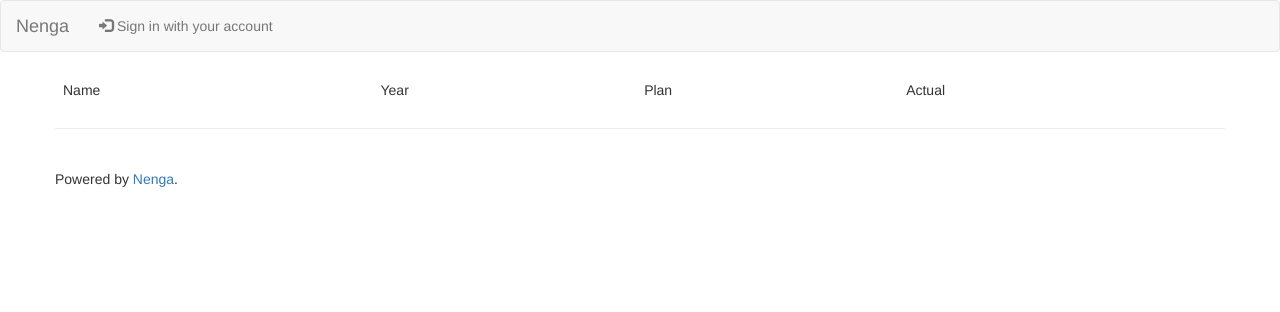
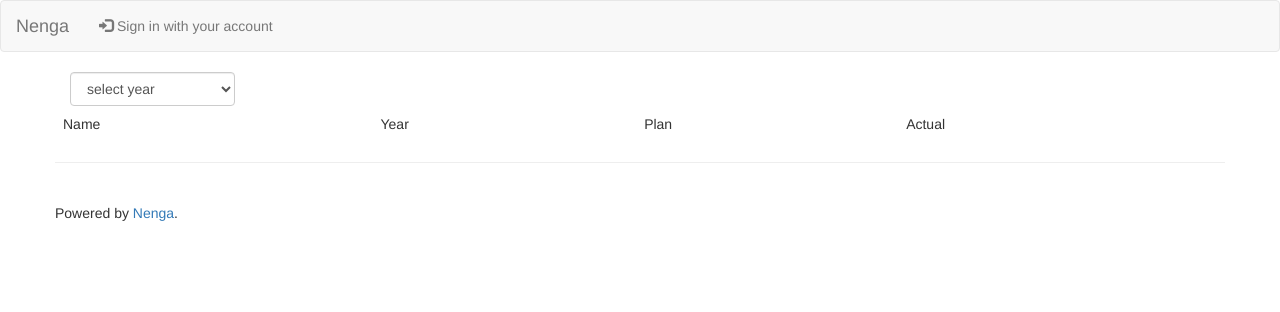
Before and after one commit to mkouhei/nenga, a Django app: template nenga/templates/address/plan_actual_list.html in a window 1280 px wide. Shown: the top 312 px of the page. Run offline with Django 3.2, Linux system fonts and the light colour scheme; the template is opened without the code that fills it, so the values that code supplies are empty; parts of the project's set-up code (start-up, migrations or seed data) failed here and were passed over; some libraries are stand-ins or nearby versions.

Commit message:
Added control year at plan_actual view.
Signed-off-by: Kouhei Maeda <mkouhei@palmtb.net>

```diff
--- a/nenga/address/views.py
+++ b/nenga/address/views.py
@@ -2,7 +2,7 @@
 """ views of nenga.address """
 from django.shortcuts import render_to_response
 from django.template import RequestContext
-from nenga.address.models import Contact, PlanActual
+from nenga.address.models import Contact, PlanActual, Year
 
 
 def index(request):
@@ -26,6 +26,7 @@ def contacts(request):
 
 def plan_actual(request, year=None):
     """ list view of plan and actual """
+    years = Year.objects.all()
     if year:
         plan_actuals = PlanActual.objects.owned_list_by_year(request.user,
                                                              year)
@@ -34,5 +35,6 @@ def plan_actual(request, year=None):
     return render_to_response('address/plan_actual_list.html',
                               {'is_authenticated':
                                request.user.is_authenticated(),
+                               'years': years,
                                'plan_actuals': plan_actuals},
                               context_instance=RequestContext(request))
--- a/nenga/static/js/nenga.js
+++ b/nenga/static/js/nenga.js
@@ -0,0 +1,10 @@
+$(function() {
+    function select_year() {
+        $("select#year").bind("change", function() {
+            var target_url = "/nenga/plan_actual/" + $("select#year").val() + "/";
+            location.href = target_url;
+        });
+    }
+
+    select_year();
+});
--- a/nenga/templates/address/plan_actual_list.html
+++ b/nenga/templates/address/plan_actual_list.html
@@ -1,6 +1,14 @@
 {% extends "layout.html" %}
 {% block content %}
 <div class="row">
+  <div class="col-md-2">
+    <select id="year" class="form-control">
+      <option value="">select year</option>
+      {% for year in years %}
+      {% if year %}<option value="{{ year }}">{{ year }}</option>{% endif %}
+      {% endfor %}
+    </select>
+  </div>
   <table class="table table=condensed">
     <thead>
       <tr>
--- a/nenga/templates/layout.html
+++ b/nenga/templates/layout.html
@@ -7,6 +7,7 @@
     <script src="https://code.jquery.com/jquery-2.1.1.js"></script>
     <link href="//maxcdn.bootstrapcdn.com/bootstrap/3.2.0/css/bootstrap.min.css" rel="stylesheet">
     <script src="//maxcdn.bootstrapcdn.com/bootstrap/3.2.0/js/bootstrap.min.js"></script>
+    <script src="{% static 'js/nenga.js' %}"></script>
   </head>
   <body>
     <div id="main">
```
